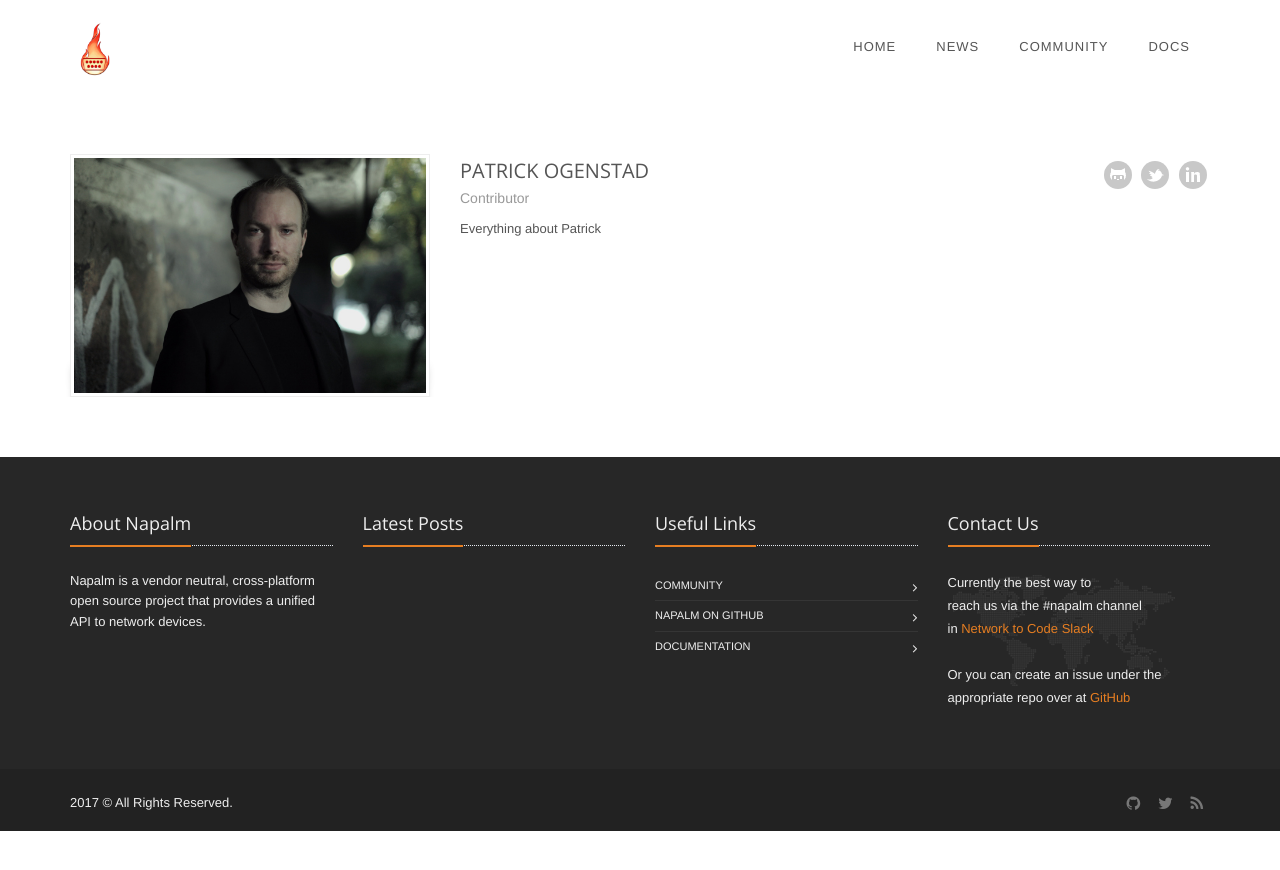
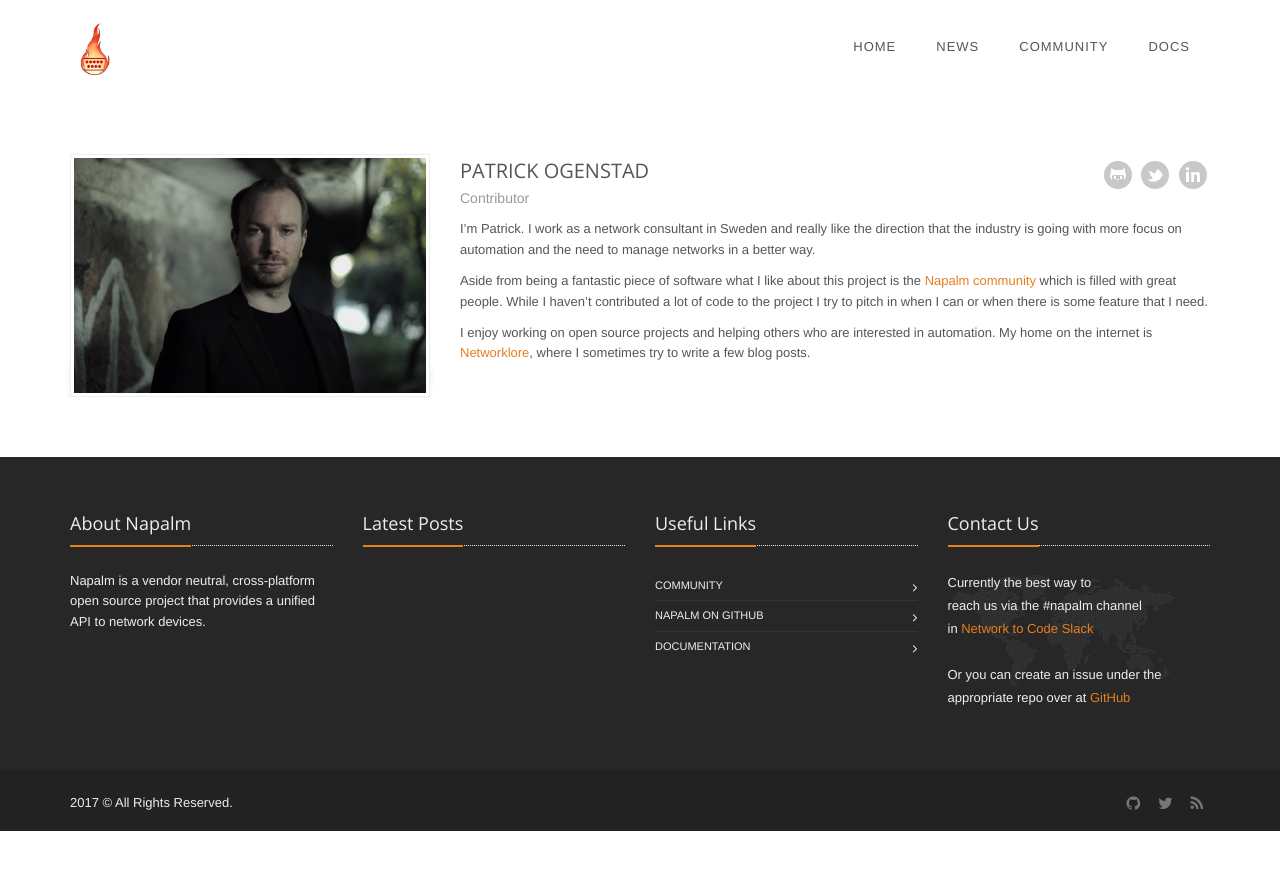
Before and after one commit to napalm-automation/napalm-automation.github.io, a Jekyll site: the page built from _profiles/ogenstad.md, in a window 1280 px wide. Shown: the top 870 px of the page. Built offline with Jekyll 4.4.1, drawn with Linux system fonts in a browser that asks for light colours.

Commit message:
First version of profile

```diff
--- a/_profiles/ogenstad.md
+++ b/_profiles/ogenstad.md
@@ -3,4 +3,8 @@
 permalink: /ogenstad/
 description: "About Patrick Ogenstad"
 ---
-Everything about Patrick
+I'm Patrick. I work as a network consultant in Sweden and really like the direction that the industry is going with more focus on automation and the need to manage networks in a better way.
+
+Aside from being a fantastic piece of software what I like about this project is the [Napalm community]({{ site.url }}/community/) which is filled with great people. While I haven't contributed a lot of code to the project I try to pitch in when I can or when there is some feature that I need.
+
+I enjoy working on open source projects and helping others who are interested in automation. My home on the internet is [Networklore](https://networklore.com/), where I sometimes try to write a few blog posts.
```
